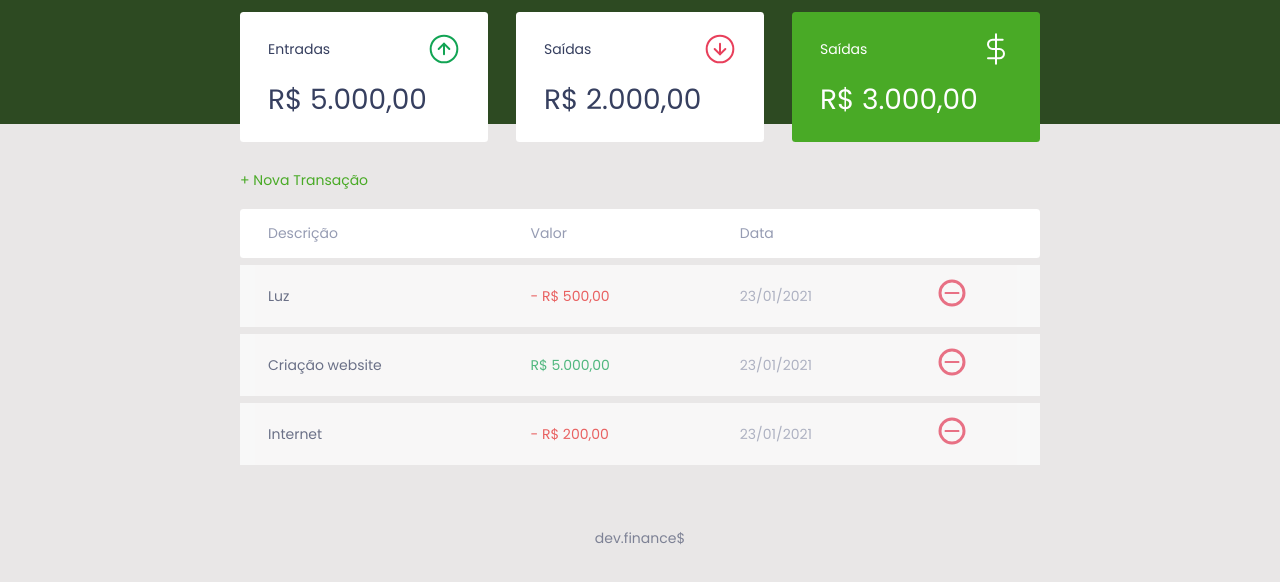
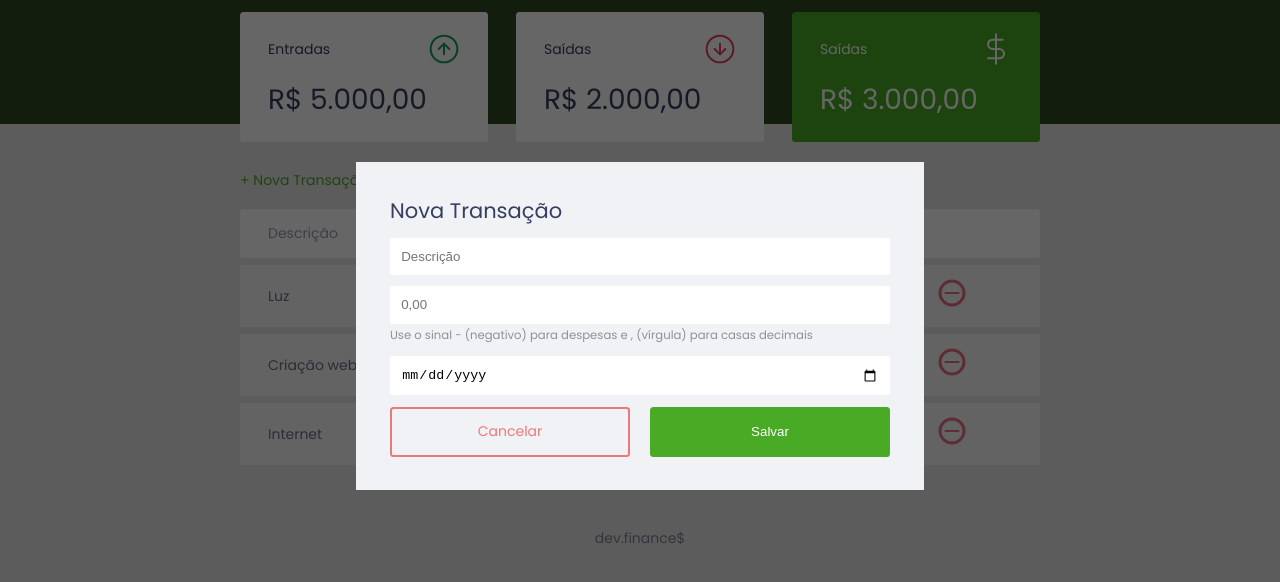
Before and after one commit to JNR23/devfinance-maratona-rockectseat, a plain HTML site: page index.html in a window 1280 px wide. Shown: the part 74-656 px from the top of the page. Drawn offline with Linux system fonts and the light colour scheme.

Commit message:
Modal, estilização e funcionalidades

```diff
--- a/index.html
+++ b/index.html
@@ -50,7 +50,7 @@
         <section id="transaction">
             <h2 class="sr-only">Transações</h2>
 
-            <a href="#" class="button new">+ Nova Transação</a>
+            <a href="#" class="button new" onclick="Modal.open()">+ Nova Transação</a>
 
             <table id="data-table">
                 <thead>
@@ -91,9 +91,52 @@
         </section>
     </main>
 
+    <div class="modal-overlay active">
+        <div class="modal">
+            <div id="form">
+                <h2>Nova Transação</h2>
+                <form action="">
+                    <div class="input-group">
+                        <label class="sr-only" for="description">Descrição</label>
+                        <input type="text" id="description" name="description" placeholder="Descrição">
+                    </div>
+
+                    <div class="input-group">
+                        <label class="sr-only" for="amount">Valor</label>
+                        <input type="number" step="0.01" id="amount" name="amount" placeholder="0,00">
+                        <small class="help">
+                            Use o sinal - (negativo) para despesas e , (vírgula) para casas decimais
+                        </small>
+                    </div>
+
+                    <div class="input-group">
+                        <label class="sr-only" for="date">Data</label>
+                        <input type="date" id="date" name="date">
+                    </div>
+
+                    <div class="input-group actions">
+                        <a href="#" class="button cancel" onclick="Modal.close()">Cancelar</a>
+                        <button>Salvar</button>
+                    </div>
+                </form>
+            </div>
+        </div>
+    </div>
+
     <footer>
         <p>dev.finance$</p>
     </footer>
+
+    <script>
+        const Modal = {
+            open() {
+                document.querySelector('.modal-overlay').classList.add('active');
+            },
+            close() {
+                document.querySelector('.modal-overlay').classList.remove('active');
+            }
+        }
+    </script>
 </body>
 
 </html>
--- a/styles.css
+++ b/styles.css
@@ -1,5 +1,8 @@
 :root {
     --dark-blue: #363f5f;
+    --green: #49AA26;
+    --light-green: #3dd705;
+    --red: #e92929;
 }
 
 * {
@@ -46,7 +49,7 @@ h2 {
 /*** LINKS & BUTTONS ***/
 
 a {
-    color: #49AA26;
+    color: var(--green);
     text-decoration: none;
 }
 
@@ -54,9 +57,40 @@ a:hover {
     color: #3dd705;
 }
 
+button {
+    width: 100%;
+    height: 50px;
+    border: none;
+    color: white;
+    background: var(--green);
+    padding: 0;
+    border-radius: 0.25rem;
+    cursor: pointer;
+}
+
 .button.new {
     display: inline-block;
     margin-bottom: .8rem;
+}
+
+button:hover {
+    background: var(--light-green);
+}
+
+.button.cancel {
+    color: var(--red);
+    border: 2px var(--red) solid;
+    border-radius: 0.25rem;
+    height: 50px;
+    display: flex;
+    align-items: center;
+    justify-content: center;
+    opacity: 0.6;
+    cursor: pointer;
+}
+
+.button.cancel:hover {
+    opacity: 1;
 }
 
 /*** HEADER ***/
@@ -108,7 +142,7 @@ header {
 }
 
 .card.total {
-    background: #49aa26;
+    background: var(--green);
     color: white;
 }
 
@@ -168,6 +202,70 @@ td.expense {
     color: #e92929;
 }
 
+/*** MODAL ***/
+
+.modal-overlay {
+    width: 100%;
+    height: 100%;
+    background: rgba(0, 0, 0, 0.6);
+    position: fixed;
+    top: 0;
+    display: flex;
+    align-items: center;
+    justify-content: center;
+    opacity: 0;
+    visibility: hidden;
+    z-index: 999;
+}
+
+.modal-overlay.active {
+    opacity: 1;
+    visibility: visible;
+}
+
+.modal {
+    background: #F0F2f5;
+    padding: 2.4rem;
+    position: relative;
+    z-index: 1;
+}
+
+/*** FORM ***/
+
+#form {
+    max-width: 500px;
+}
+
+#form h2 {
+    margin-top: 0;
+}
+
+#form form input {
+    border: none;
+    border-radius: 0.2rem;
+    padding: 0.8rem;
+    width: 100%;
+}
+
+.input-group {
+    margin-top: 0.8rem;
+}
+
+.input-group small {
+    opacity: 0.4;
+}
+
+.input-group.actions {
+    display: flex;
+    justify-content: space-between;
+    align-items: center;
+}
+
+.input-group.actions .button,
+.input-group.actions button {
+    width: 48%;
+}
+
 /*** FOOTER ***/
 
 footer {
```
